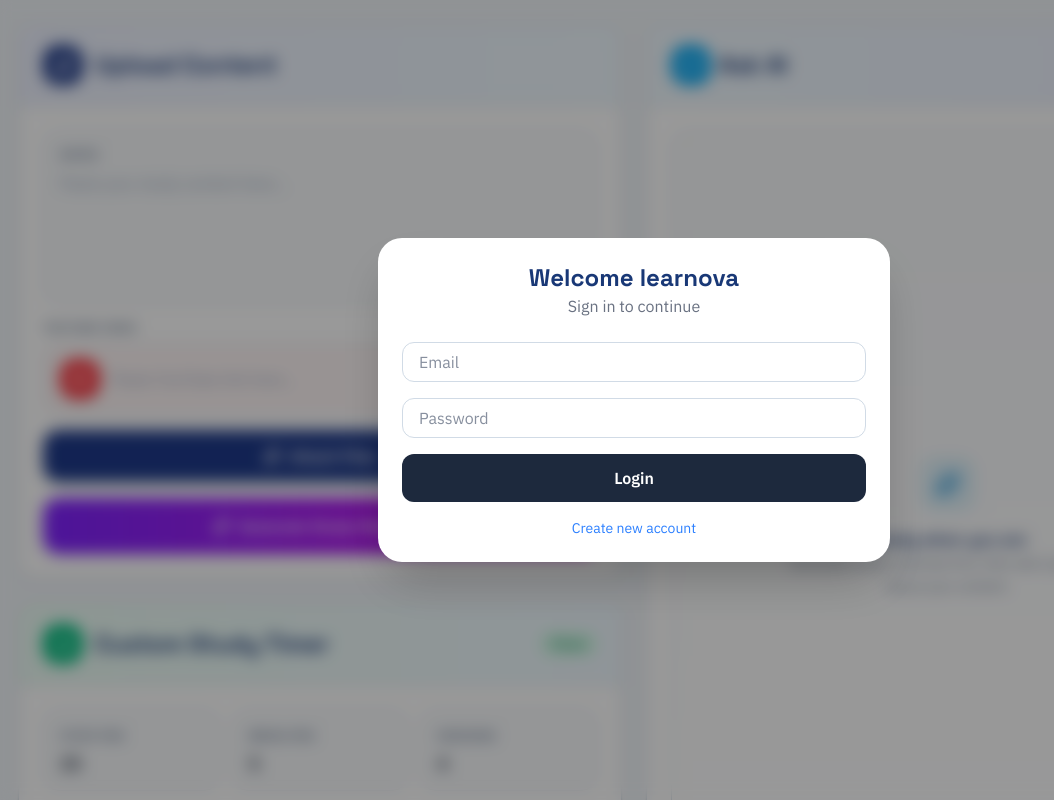
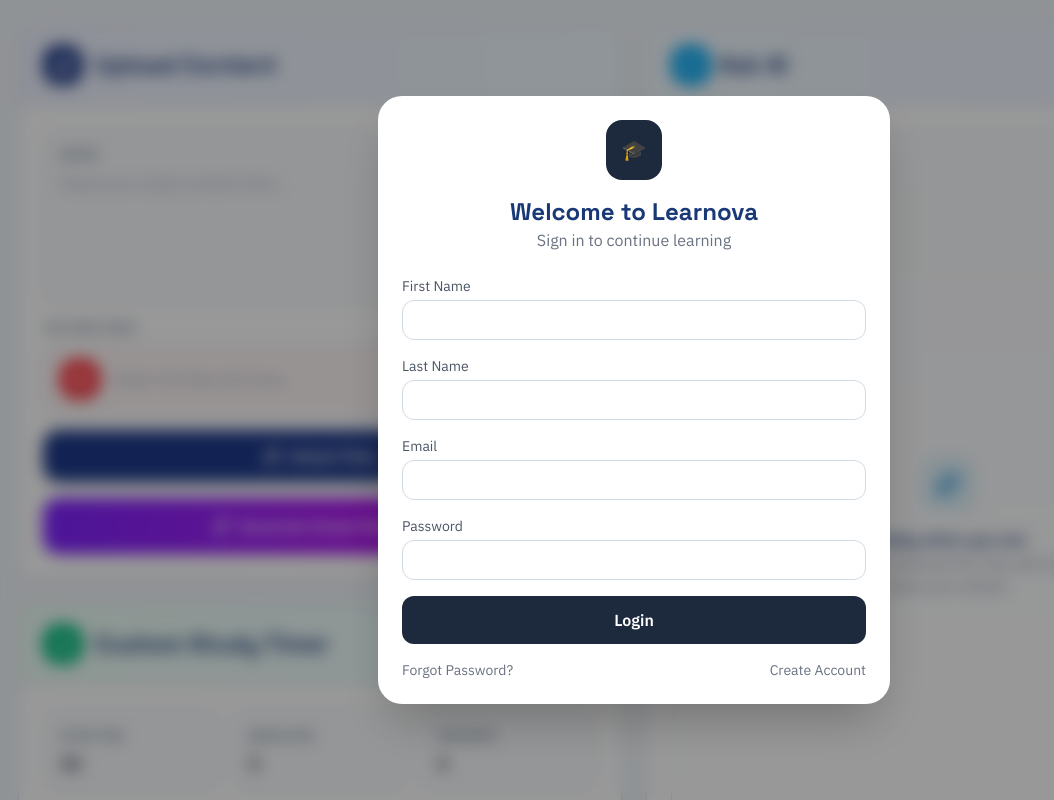
Before and after one commit to halaodwan/learnovaa, a React (Vite) app: page / in a window 1280 px wide. Shown: the top 800 px of the page, without its empty margins (6-1060 px from the left). Built offline with nearby package versions, Linux system fonts and the light colour scheme.

Commit message:
Revert "Resolve merge conflicts"
This reverts commit bd39cf2a1513e63cff430c169249cd48da01eaa9.

```diff
--- a/src/components/LoginModal.jsx
+++ b/src/components/LoginModal.jsx
@@ -1,161 +1,133 @@
 import { useState } from "react";
 import { motion } from "framer-motion";
 import { useNavigate } from "react-router-dom";
-import axios from "axios";
 
 export default function LoginModal({ onClose, onLoginSuccess }) {
-
-  const [isRegister, setIsRegister] = useState(false);
-
   const [firstName, setFirstName] = useState("");
   const [lastName, setLastName] = useState("");
-
   const [email, setEmail] = useState("");
   const [password, setPassword] = useState("");
 
   const navigate = useNavigate();
 
-  /* =========================
-     LOGIN
-  ========================= */
-  const handleLogin = async (e) => {
+  const handleLogin = (e) => {
     e.preventDefault();
 
-    try {
-      const res = await axios.post(
-        "http://localhost:3000/users/login",
-        { email, password }
-      );
+    if (!firstName || !lastName || !email || !password) {
+      alert("Please fill all fields");
+      return;
+    }
 
-      // token
-      localStorage.setItem("token", res.data.token);
+    console.log({ firstName, lastName, email, password });
 
-      // user (اختياري)
-      localStorage.setItem("user", JSON.stringify(res.data.user));
-
-      alert("Login success");
-
-      onClose?.();
-      onLoginSuccess?.();
+    if (onClose) onClose();
+    if (typeof onLoginSuccess === "function") onLoginSuccess();
+    if (onLoginSuccess) onLoginSuccess();
+    if (onClose) onClose();
 
     navigate("/");
-
-    } catch (err) {
-      console.log(err.response?.data);
-      alert(err.response?.data?.message || "Login failed");
-    }
-  };
-
-  /* =========================
-     REGISTER
-  ========================= */
-  const handleRegister = async (e) => {
-    e.preventDefault();
-
-    try {
-      const res = await axios.post(
-        "http://localhost:3000/users",
-        {
-          firstName,
-          lastName,
-          email,
-          password
-        }
-      );
-
-      alert("Account created successfully");
-
-
-      setIsRegister(false);
-
-
-      setFirstName("");
-      setLastName("");
-      setEmail("");
-      setPassword("");
-
-    } catch (err) {
-      console.log(err.response?.data);
-      alert(err.response?.data?.message || "Register failed");
-    }
   };
 
   return (
     <div className="fixed inset-0 bg-black/40 backdrop-blur-sm flex items-center justify-center z-50">
-
       <motion.div
         initial={{ scale: 0.8, opacity: 0 }}
         animate={{ scale: 1, opacity: 1 }}
         transition={{ duration: 0.3 }}
+        className="bg-white w-full max-w-lg rounded-3xl shadow-2xl p-6 max-h-[90vh] overflow-y-auto"
         className="bg-white w-full max-w-lg rounded-3xl shadow-2xl p-6"
       >
+        {/* Header */}
+        <div className="flex justify-center mb-4">
+          <div className="bg-slate-800 text-white p-4 rounded-2xl text-xl">
+            🎓
+          </div>
+        </div>
 
         <h2 className="text-center text-2xl font-bold text-slate-800">
-          {isRegister ? "Create Account" : "Welcome learnova"}
+          Welcome to Learnova
         </h2>
 
         <p className="text-center text-gray-500 mb-6">
-          {isRegister ? "Sign up to start learning" : "Sign in to continue"}
+          Sign in to continue learning
         </p>
 
-        {/* FORM */}
-        <form onSubmit={isRegister ? handleRegister : handleLogin} className="space-y-4">
+        {/* Form */}
+        <form onSubmit={handleLogin} className="space-y-4">
 
-          {/* REGISTER ONLY */}
-          {isRegister && (
-            <>
+          {/* First Name */}
+          <div>
+            <label className="text-sm text-gray-600 block mb-1">
+              First Name
+            </label>
             <input
-                placeholder="First Name"
+              type="text"
               value={firstName}
               onChange={(e) => setFirstName(e.target.value)}
-                className="w-full px-4 h-10 rounded-xl border"
+              className="w-full px-4 h-10 rounded-xl border border-gray-300 focus:outline-none focus:ring-2 focus:ring-slate-800"
+              autoComplete="off"
             />
+          </div>
 
+          {/* Last Name */}
+          <div>
+            <label className="text-sm text-gray-600 block mb-1">
+              Last Name
+            </label>
             <input
-                placeholder="Last Name"
+              type="text"
               value={lastName}
               onChange={(e) => setLastName(e.target.value)}
-                className="w-full px-4 h-10 rounded-xl border"
+              className="w-full px-4 h-10 rounded-xl border border-gray-300 focus:outline-none focus:ring-2 focus:ring-slate-800"
+              autoComplete="off"
             />
-            </>
-          )}
+          </div>
 
-          {/* EMAIL */}
+          {/* Email */}
+          <div>
+            <label className="text-sm text-gray-600 block mb-1">
+              Email
+            </label>
             <input
-            placeholder="Email"
               type="email"
               value={email}
               onChange={(e) => setEmail(e.target.value)}
-            className="w-full px-4 h-10 rounded-xl border"
+              className="w-full px-4 h-10 rounded-xl border border-gray-300 focus:outline-none focus:ring-2 focus:ring-slate-800"
+              autoComplete="off"
             />
+          </div>
 
-          {/* PASSWORD */}
+          {/* Password */}
+          <div>
+            <label className="text-sm text-gray-600 block mb-1">
+              Password
+            </label>
             <input
-            placeholder="Password"
               type="password"
               value={password}
               onChange={(e) => setPassword(e.target.value)}
-            className="w-full px-4 h-10 rounded-xl border"
+              className="w-full px-4 h-10 rounded-xl border border-gray-300 focus:outline-none focus:ring-2 focus:ring-slate-800"
+              autoComplete="off"
             />
+          </div>
 
-          {/* BUTTON */}
           <button
             type="submit"
-            className="w-full py-3 rounded-xl bg-slate-800 text-white font-semibold"
+            className="w-full py-3 rounded-xl bg-slate-800 text-white font-semibold hover:bg-slate-900 transition"
           >
-            {isRegister ? "Create Account" : "Login"}
+            Login
           </button>
-
         </form>
 
-        {/* TOGGLE */}
-        <p
-          onClick={() => setIsRegister(!isRegister)}
-          className="text-center mt-4 text-sm text-blue-500 cursor-pointer"
-        >
-          {isRegister ? "Already have an account? Login" : "Create new account"}
-        </p>
-
+        {/* Footer */}
+        <div className="flex justify-between mt-4 text-sm text-gray-500">
+          <span className="hover:underline cursor-pointer">
+            Forgot Password?
+          </span>
+          <span className="hover:underline cursor-pointer">
+            Create Account
+          </span>
+        </div>
       </motion.div>
     </div>
   );
```
Also changed, not shown: controllers/AIController.js (line endings or trailing spaces). Lines whose indentation alone changed are shown as unchanged.
